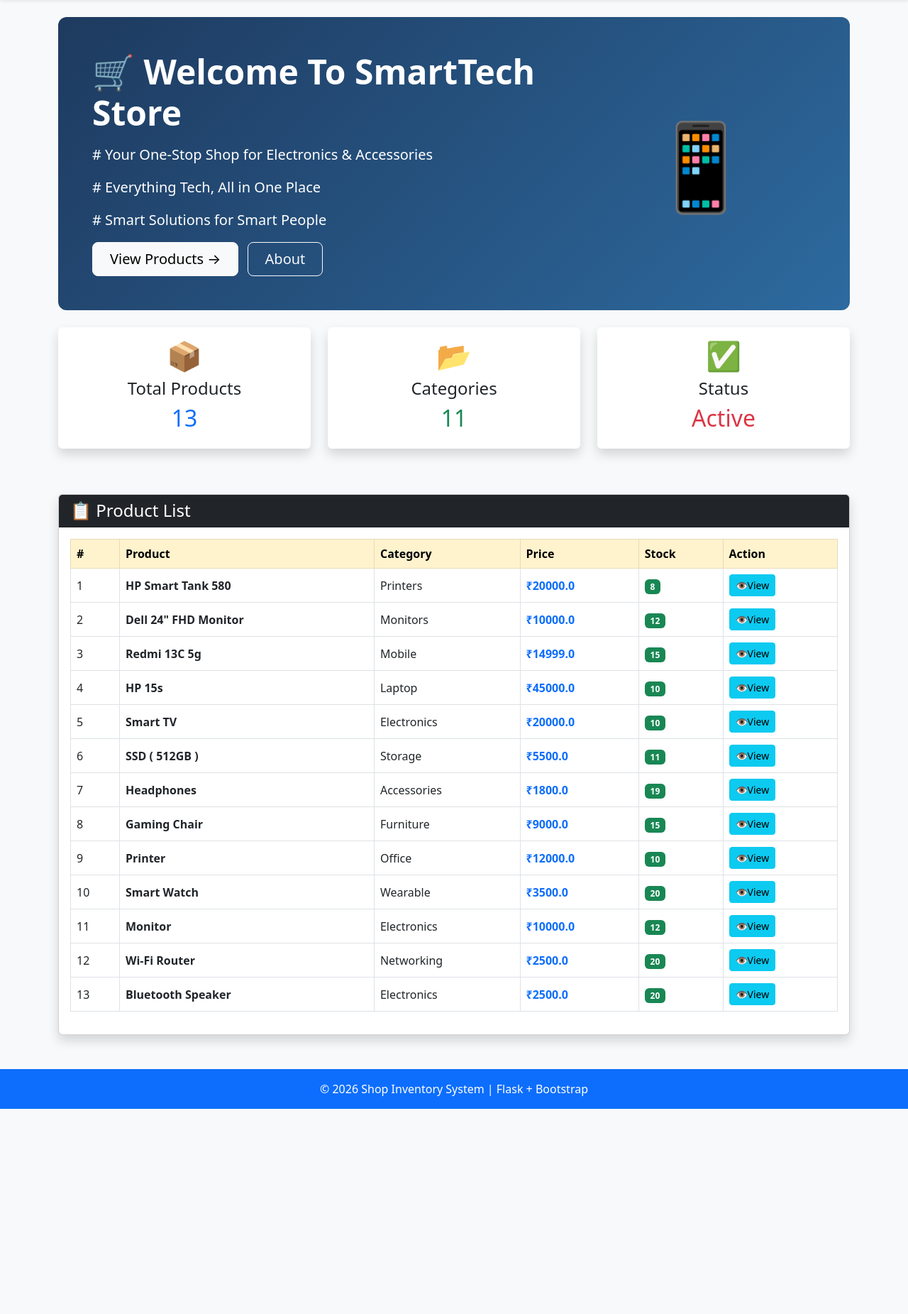
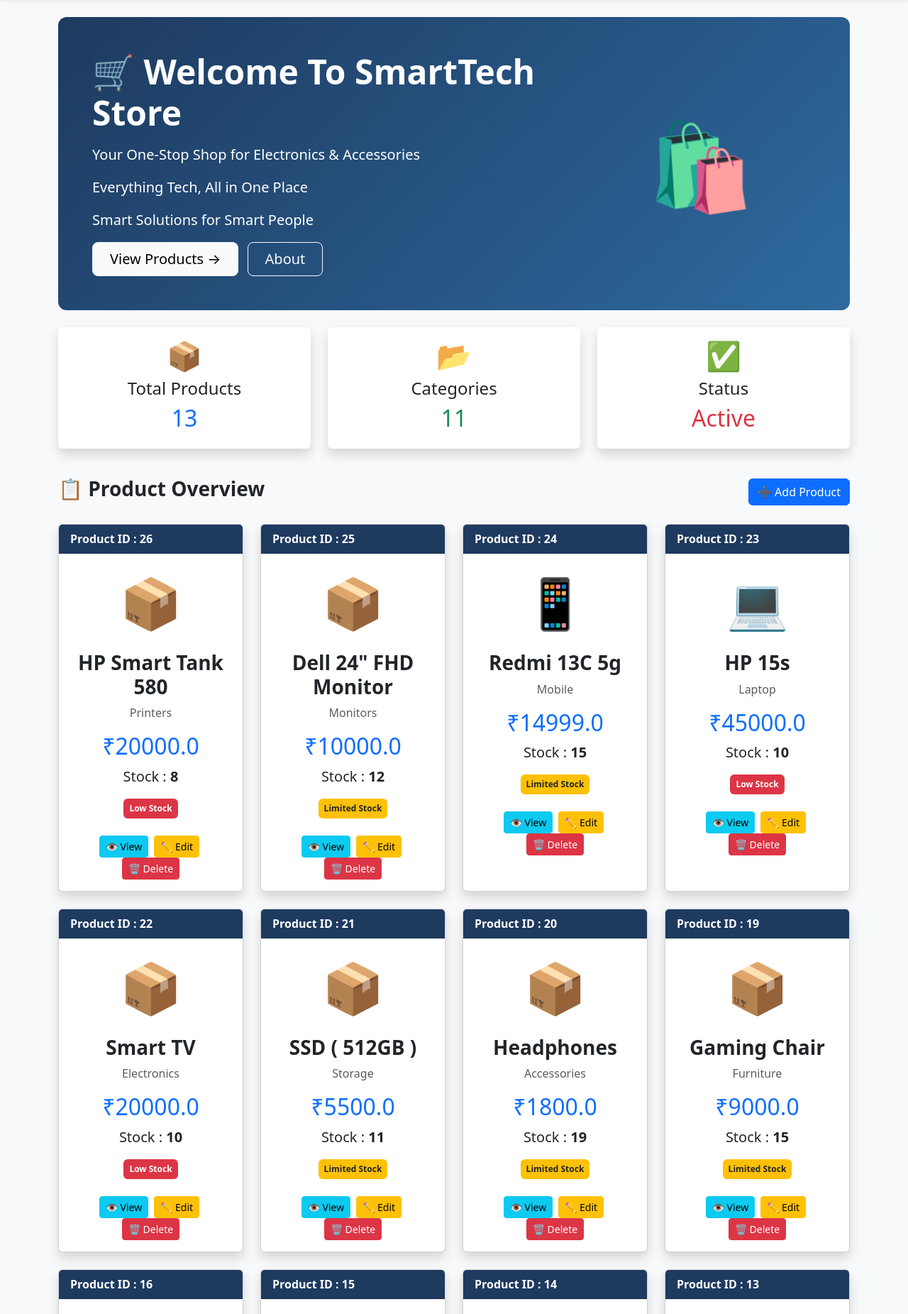
Before and after one commit to kadam768550/python-training, a Flask app: page / in a window 1280 px wide. Shown: the part 67-1918 px from the top of the page at 71% size. Before the commit the page ends 1629 px from the top, so only its background shows below. Run offline with Flask 3, Linux system fonts and the light colour scheme; data comes from the database, SQL or seed files in the repository.

Commit message:
Design home file

```diff
--- a/templates/home.html
+++ b/templates/home.html
@@ -1,137 +1,246 @@
 {% extends "base.html" %}
 
-{% block title %}Home - SmartTech Store{% endblock %}
+{% block title %}Products - SmartTech Store{% endblock %}
 
 {% block content %}
 
-<!-- Hero Section — professional banner -->
+<!-- Hero Section -->
 <div class="hero-section p-5 mb-4">
     <div class="row align-items-center">
+
         <div class="col-md-8">
-            <h1 class="display-5 fw-bold mb-2">
+
+            <h1 class="display-5 fw-bold mb-3">
                 🛒 Welcome To SmartTech Store
             </h1>
-            <p class="fs-5 opacity-75 mb-3">
+
             <p class="lead">
-                # Your One-Stop Shop for Electronics & Accessories
+                Your One-Stop Shop for Electronics & Accessories
             </p>
 
             <p class="lead">
-                # Everything Tech, All in One Place
+                Everything Tech, All in One Place
             </p>
 
             <p class="lead">
-                # Smart Solutions for Smart People
+                Smart Solutions for Smart People
             </p>
 
-            </p>
             <a href="{{ url_for('product') }}"
                class="btn btn-light btn-lg px-4 me-2">
                 View Products →
             </a>
+
             <a href="{{ url_for('about') }}"
                class="btn btn-outline-light btn-lg px-4">
                 About
             </a>
+
         </div>
-        <div class="col-12 col-md-4 text-center d-none d-md-block">
-            <span style="font-size: 120px;">📱</span>
+
+        <div class="col-md-4 text-center d-none d-md-block">
+            <span style="font-size:120px;">🛍️</span>
         </div>
+
     </div>
 </div>
 
-<!-- Dashboard Cards -->
-<div class="row g-4 mb-5">
-    <div class="col-12 col-md-4 mb-3">
+<!-- Statistics -->
+
+<div class="row mb-4">
+
+<div class="col-md-4 mb-3">
+
 <div class="card border-0 shadow text-center h-100">
+
 <div class="card-body">
+
 <h1>📦</h1>
+
 <h4>Total Products</h4>
-                <h2 class="text-primary">{{ total }}</h2>
-            </div>
-        </div>
-    </div>
 
-    <div class="col-12 col-md-4 mb-3">
-        <div class="card border-0 shadow text-center h-100">
-            <div class="card-body">
-                <h1>📂</h1>
-                <h4>Categories</h4>
-                <h2 class="text-success">
-                    {{ products|map(attribute='category')|unique|list|length }}
+<h2 class="text-primary">
+{{ products|length }}
 </h2>
-            </div>
-        </div>
-    </div>
 
-    <div class="col-12 col-md-4 mb-3">
-        <div class="card border-0 shadow text-center h-100">
-            <div class="card-body">
-                <h1>✅</h1>
-                <h4>Status</h4>
-                <h2 class="text-danger">Active</h2>
-            </div>
-        </div>
 </div>
 
 </div>
 
-<!-- Product Table -->
-<div class="card shadow">
-    <div class="card-header bg-dark text-white">
-        <h4 class="mb-0">📋 Product List</h4>
 </div>
+
+<div class="col-md-4 mb-3">
+
+<div class="card border-0 shadow text-center h-100">
+
 <div class="card-body">
-        <div class="table-responsive">
-            <table class="table table-hover table-bordered align-middle">
-                <thead class="table-warning">
-                    <tr>
-                        <th>#</th>
-                        <th>Product</th>
-                        <th>Category</th>
-                        <th>Price</th>
-                        <th>Stock</th>
-                        <th>Action</th>
-                    </tr>
-                </thead>
-                <tbody>
+
+<h1>📂</h1>
+
+<h4>Categories</h4>
+
+<h2 class="text-success">
+{{ products|map(attribute='category')|unique|list|length }}
+</h2>
+
+</div>
+
+</div>
+
+</div>
+
+<div class="col-md-4 mb-3">
+
+<div class="card border-0 shadow text-center h-100">
+
+<div class="card-body">
+
+<h1>✅</h1>
+
+<h4>Status</h4>
+
+<h2 class="text-danger">
+Active
+</h2>
+
+</div>
+
+</div>
+
+</div>
+
+</div>
+
+<!-- Heading -->
+
+<div class="d-flex justify-content-between align-items-center mb-4">
+
+<h3 class="fw-bold">
+📋 Product Overview
+</h3>
+
+<a href="{{ url_for('add_product') }}"
+class="btn btn-primary">
+➕ Add Product
+</a>
+
+</div>
+
+<!-- Product Cards -->
+
+<div class="row">
+
 {% for product in products %}
-                    <tr>
-                        <td>{{ loop.index }}</td>
 
-                        <td>
-                            <strong>{{ product.name }}</strong>
-                        </td>
+<div class="col-lg-3 col-md-6 mb-4">
 
-                        <td>{{ product.category }}</td>
+<div class="card shadow h-100">
 
-                        <td class="text-primary fw-bold">
+<div class="card-header text-white"
+style="background:#1e3a5f;">
+
+<strong>
+Product ID : {{ product.id }}
+</strong>
+
+</div>
+
+<div class="card-body text-center">
+
+{% if product.category=="Mobile" %}
+<div style="font-size:70px;">📱</div>
+
+{% elif product.category=="Laptop" %}
+<div style="font-size:70px;">💻</div>
+
+{% elif product.category=="Monitor" %}
+<div style="font-size:70px;">🖥️</div>
+
+{% elif product.category=="Printer" %}
+<div style="font-size:70px;">🖨️</div>
+
+{% else %}
+<div style="font-size:70px;">📦</div>
+{% endif %}
+
+<h3 class="fw-bold mt-3">
+{{ product.name }}
+</h3>
+
+<p class="text-muted">
+{{ product.category }}
+</p>
+
+<h2 class="text-primary">
 ₹{{ product.price }}
-                        </td>
+</h2>
 
-                        <td>
-                            <span class="badge bg-success">
-                              {{ product.stock }}
+<p class="fs-5">
+Stock :
+<b>{{ product.stock }}</b>
+</p>
+
+{% if product.stock > 20 %}
+
+<span class="badge bg-success p-2">
+In Stock
 </span>
-                        </td>
 
-                        <td>
+{% elif product.stock > 10 %}
+
+<span class="badge bg-warning text-dark p-2">
+Limited Stock
+</span>
+
+{% else %}
+
+<span class="badge bg-danger p-2">
+Low Stock
+</span>
+
+{% endif %}
+<div class="mt-4">
+
             <a href="{{ url_for('product_detail', id=product.id) }}"
-                               class="btn btn-info btn-sm">
-                                👁️View
+               class="btn btn-info btn-sm me-1">
+                👁 View
             </a>
-                        </td>
-                    </tr>
+
+            <a href="{{ url_for('edit_product', id=product.id) }}"
+               class="btn btn-warning btn-sm me-1">
+                ✏ Edit
+            </a>
+
+            <a href="{{ url_for('delete_product', id=product.id) }}"
+               class="btn btn-danger btn-sm"
+               onclick="return confirm('Are you sure you want to delete this product?')">
+                🗑 Delete
+            </a>
+
+        </div>
+
+    </div>
+
+</div>
+
+</div>
+
 {% else %}
-                    <tr>
-                        <td colspan="6" class="text-center text-danger">
+
+<div class="col-12">
+
+<div class="alert alert-danger text-center">
+
+<h4 class="mb-0">
 No Products Available
-                        </td>
-                    </tr>
+</h4>
+
+</div>
+
+</div>
+
 {% endfor %}
-                </tbody>
-            </table>
+
 </div>
-    </div>
-</div>
+
 {% endblock %}
```
Lines whose indentation alone changed are shown as unchanged.
